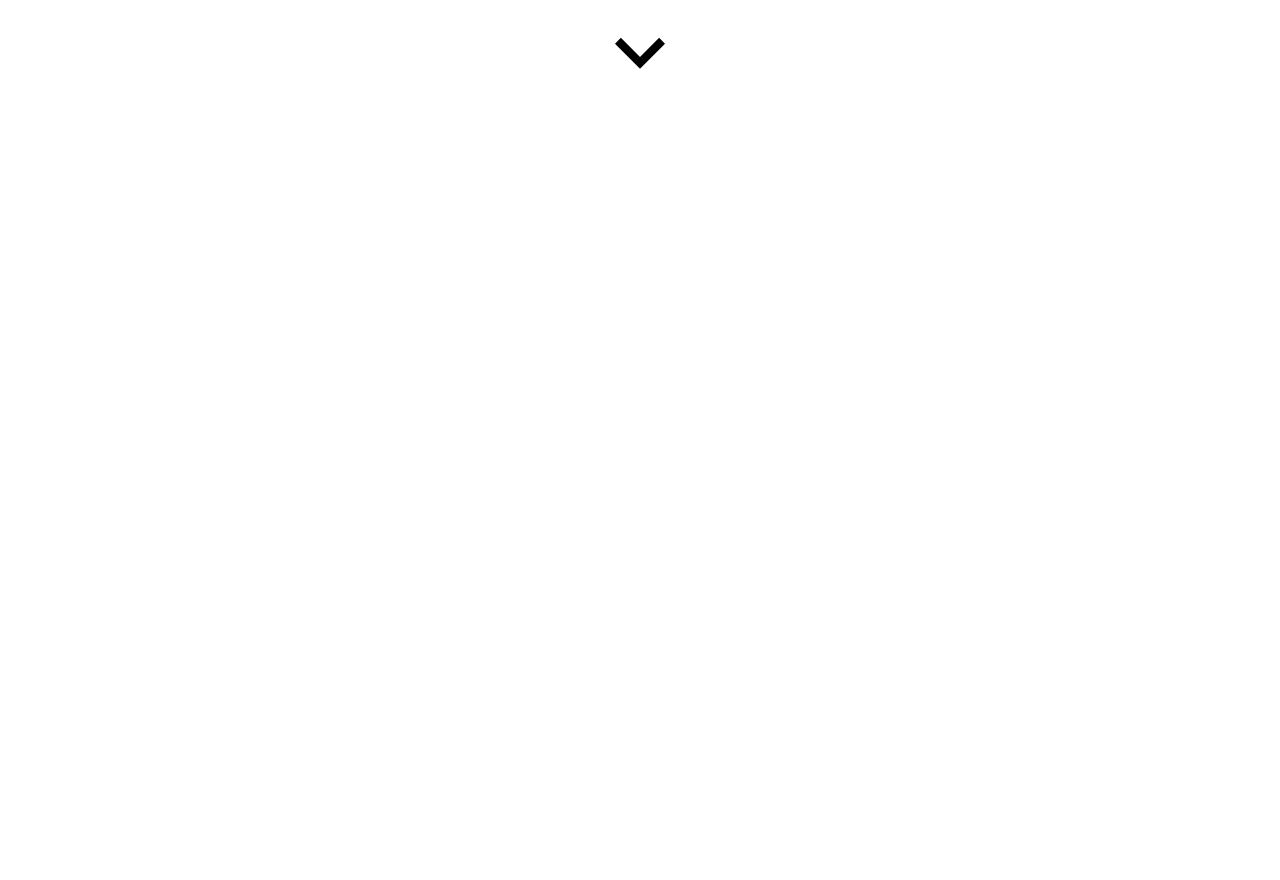
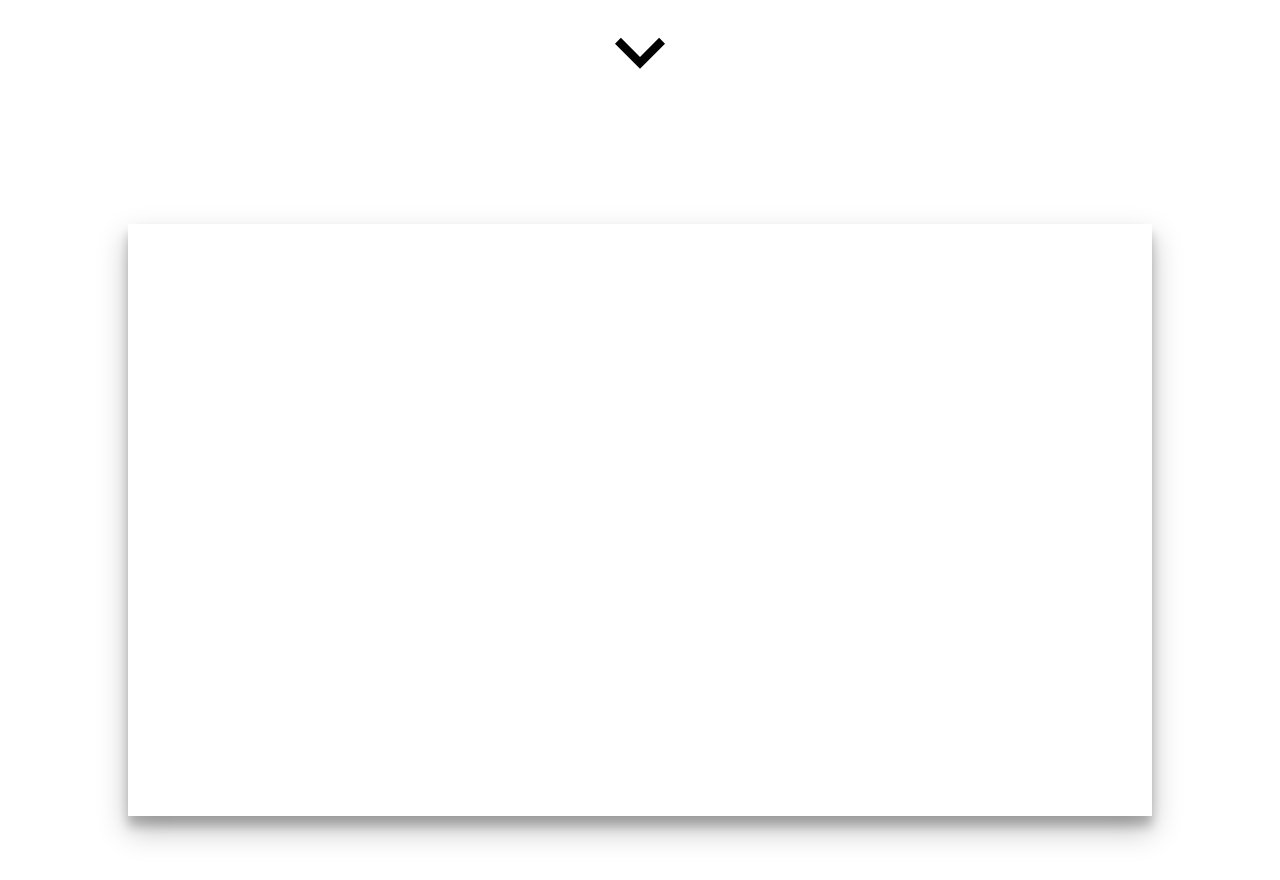
Before and after one commit to veighnsche/npm-homepage, a Svelte app: page / in a window 1280 px wide. Shown: the part 680-1560 px from the top of the page. Before the commit the page ends 800 px from the top, so only its background shows below. Built offline with nearby package versions, Linux system fonts and the light colour scheme.

Commit message:
added home

```diff
--- a/src/pages/Home.svelte
+++ b/src/pages/Home.svelte
@@ -1,11 +1,22 @@
 <style>
     .wrapper {
+        height: 100vh;
+        width: 100%;
         display: grid;
-
+        grid-template-columns: 10% auto 10%;
+        grid-template-rows: 13vh auto 13vh;
+        grid-template-areas:
+                ". . ."
+                ". paper ."
+                ". . .";
     }
 
+    .paper {
+        grid-area: paper;
+        box-shadow: 0 14px 28px rgba(0,0,0,0.25), 0 10px 10px rgba(0,0,0,0.22);
+    }
 </style>
 
 <div class="wrapper">
-
+  <div class="paper"></div>
 </div>
```
Also changed, not shown: public/jumbo/arrows-down.png (deleted).
